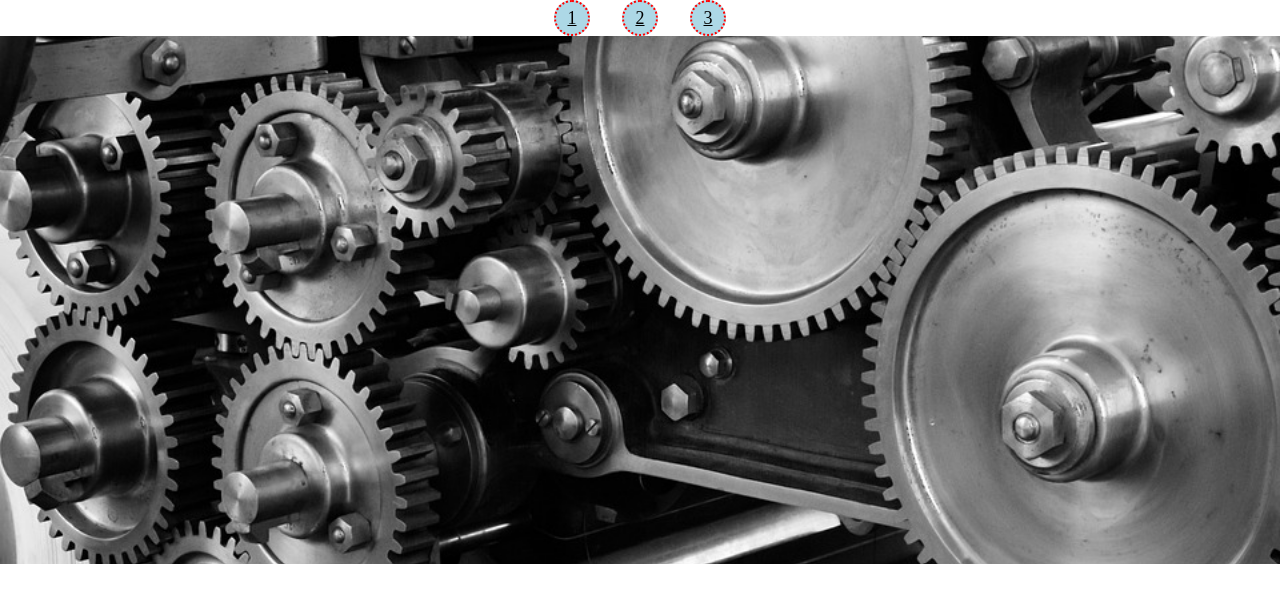
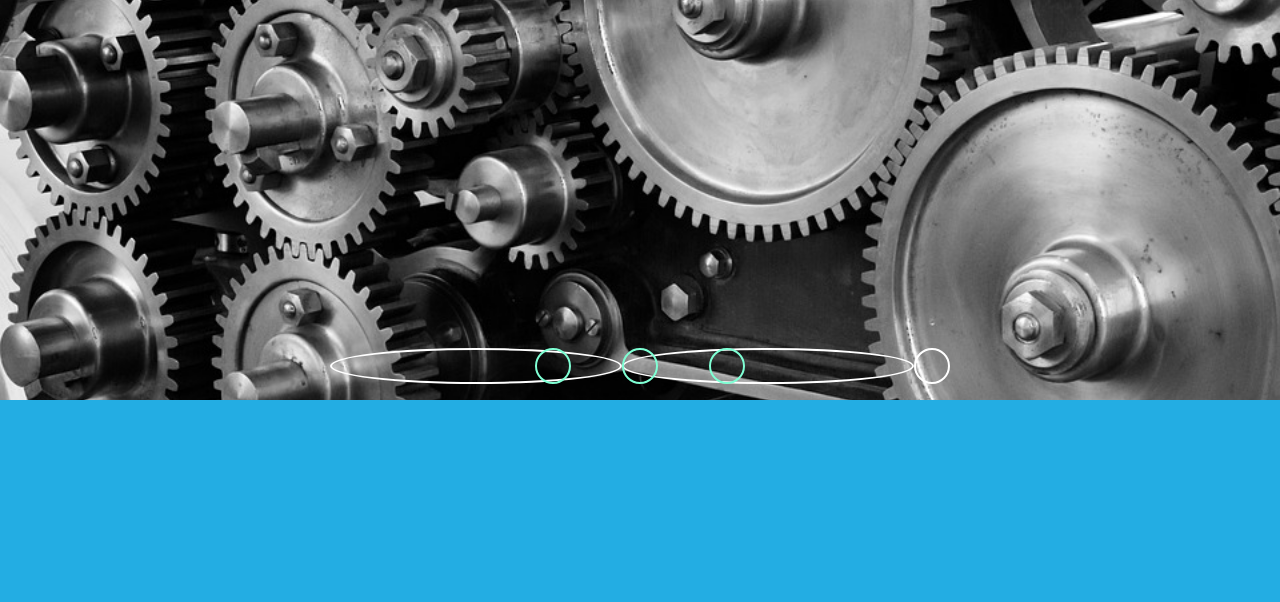
Before and after one commit to Danpier-Dos-Reis/HTML5, a website: page index.html in a window 1280 px wide. Drawn offline with Linux system fonts and the light colour scheme.

Commit message:
Slider 3 No supe cómo hacer para que los divs se vieran bien pero la funcionalidad está allí. Faltó el tema de que el slider se moviera de forma automática

```diff
--- a/index.html
+++ b/index.html
@@ -4,37 +4,45 @@
   <meta charset="UTF-8">
   <meta http-equiv="X-UA-Compatible" content="IE=edge">
   <meta name="viewport" content="width=device-width, initial-scale=1.0">
-  <title>Slider Two</title>
+  <title>Slider Three</title>
   <link rel="stylesheet" href="style.css">
   <script src="script.js" defer></script>
 </head>
 
 <body>
   <main class="container">
-      <!--Imágenes-->
-      <div class="slider">
-        <div id="slide1">
-          <img src="imgs/Engranajes.png" alt="one">
-        </div>
-        <div id="slide2">
-          <img src="imgs/Fantasy.png" alt="two">
-        </div>
-        <div id="slide3">
-          <img src="imgs/Place.png" alt="three">
-        </div>
+    <section class="slides">
+      <!--Inputs-->
+      <input type="radio" name="radio_btn" id="radio1">
+      <input type="radio" name="radio_btn" id="radio2">
+      <input type="radio" name="radio_btn" id="radio3">
+      <!--Inputs-->
+      <!--images-->
+      <div class="slide first">
+        <img src="imgs/Engranajes.png" alt="Engranajes">
       </div>
-      <!--Botónes-->
-      <div class="btncontainer">
-        <div>
-          <a href="#slide1">1</a>
-        </div>
-        <div>
-          <a href="#slide2">2</a>
-        </div>
-        <div>
-          <a href="#slide3">3</a>
-        </div>
+      <div class="slide">
+        <img src="imgs/Fantasy.png" alt="Space">
       </div>
+      <div class="slide">
+        <img src="imgs/Place.png" alt="Lugares">
+      </div>
+      <!--images-->
+      <!--Automatic Buttons-->
+      <div class="btnautomatics">
+        <div class="btn_auto1"></div>
+        <div class="btn_auto2"></div>
+        <div class="btn_auto3"></div>
+      </div>
+      <!--Automatic Buttons-->
+    </section>
+    <section class="btncontainer">
+      <!--Manual Buttons-->
+        <label for="radio1" class="btn_manual1"></label>
+        <label for="radio2" class="btn_manual2"></label>
+        <label for="radio3" class="btn_manual3"></label>
+      <!--Manual Buttons-->
+    </section>
   </main>
 </body>
 
--- a/style.scss
+++ b/style.scss
@@ -1,71 +1,95 @@
-/*
-body
-        slider
-                //imágenes
-            btncontainer
-                //Botónes
-*/
-
 *{
     margin: 0;
     padding: 0;
-    font-family: "Cambria Math";
+    font-family: "Georgia", 'Times New Roman', "Times", "serif";
 }
-
-.container{
+html{
+    height: 100%;
+    body{
+        height: 100vh;
+        display: flex;
+        background: #23ade3;
+    }
+}
+main{
+    position: relative;
     width: 100%;
-    height: 33rem;
-    display: inline-flex;
-    flex-direction: column-reverse;
-    .slider{
-        width: inherit;
-        height: inherit;
-        position: relative;
+    height: 50%;
+    overflow: hidden;
+    .slides{
+        width: 500%;
+        height: 100%;
+        display: flex;
+        input{
+            display: none;
+        }
     }
 }
 
-.slider > div{
-    width: inherit;
-    height: inherit;
-    position: absolute;
-    opacity: 0;
-    transition: 0.5s;
+.slides div:not(:last-child){
+    width: 20%;
+    transition:1.5s;
     img{
-        width: inherit;
-        height: inherit;
+        width: 100%;
+        height: 100%;
         object-fit: cover;
     }
 }
 
 .btncontainer{
-    margin: auto;
-    display: inline-flex;
-    div{
-        background-color: lightblue;
-        border: 2px dotted red;
-        display: flex;
-        align-items: center;
-        justify-content: center;
-        width: 2rem;
-        height: 2rem;
+    position: absolute;
+    bottom: 1rem;
+    display: flex;
+    width: 100%;
+    justify-content: center;
+
+    label{
+        padding: 1rem;
         border-radius: 100%;
-        a{
-            color: black;
-            font-size: large;
-        }
+        border: 2px solid aquamarine;
+        cursor: pointer;
+        transition: 0.5s;
+    }
+    label:hover{
+        background-color: lightcoral;
+    }
+    label:not(:last-child){
+        margin-right: 4%;
     }
 }
 
-.btncontainer div:not(:last-child){
-    margin-right: 2rem;
+#radio1:checked ~ .first{
+    margin-left: 0;
+}
+#radio2:checked ~ .first{
+    margin-left: -20%;
+}
+#radio3:checked ~ .first{
+    margin-left: -40%;
 }
 
-.slider div:first-child{
-    opacity: 1;
+//Automatic
+.btnautomatics{
+    position: absolute;
+    bottom: 1rem;
+    display: inline-flex;
+    width: 100%;
+    justify-content: center;
+
+    div{
+        padding: 1rem;
+        border-radius: 100%;
+        border: 2px solid white;
+        transition: 1s;
+    }
 }
 
-/*Cuando un elemento es seleccionado (los seleccionamos a traves del <a>) este cambia
-su opacidad a 1 y así se visualizará en pantalla*/
-.slider div:target{
-    opacity: 1;
+#radio1:checked ~ .btnautomatics .btn_auto1{
+    background-color: lightseagreen;
 }
+#radio2:checked ~ .btnautomatics .btn_auto2{
+    background-color: lightseagreen;
+}
+#radio3:checked ~ .btnautomatics .btn_auto3{
+    background-color: lightseagreen;
+}
```
Also changed, not shown: package.json (added, +24 -0 lines), style.css, 2 other files.
